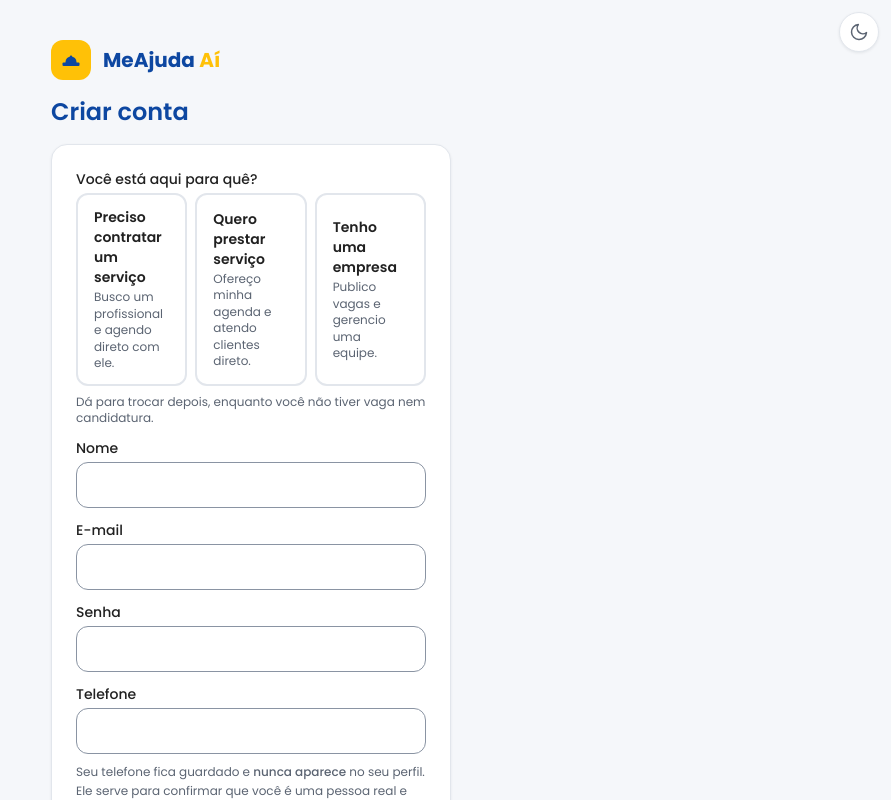
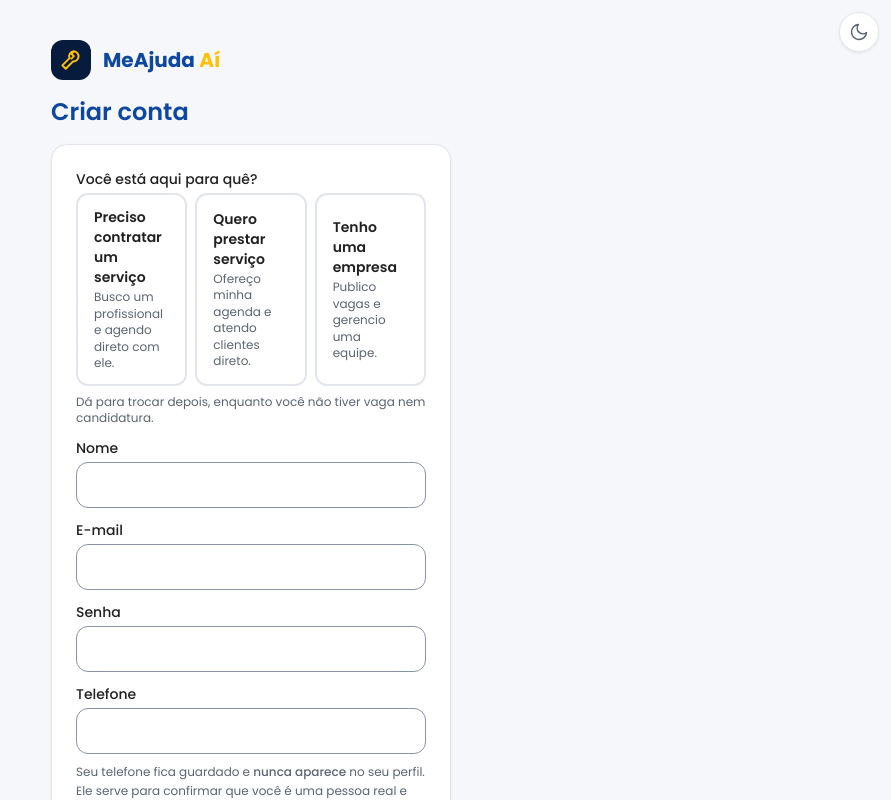
Before and after one commit to DRoqueProgrammer/meajudaai, a Next.js app: page /cadastro in a window 1280 px wide. Shown: the top 800 px of the page, without its empty margins (389-1280 px from the left). Built offline with nearby package versions, Linux system fonts and the light colour scheme.

Commit message:
feat(branding): troca o icone do capacete pela chave inglesa (navy+amarelo) no logo e no favicon
Co-Authored-By: Claude Sonnet 5 <noreply@anthropic.com>

```diff
--- a/components/logo.tsx
+++ b/components/logo.tsx
@@ -1,15 +1,33 @@
-import { HardHat } from "./icons";
+/**
+ * Ícone escolhido (chave inglesa, navy + amarelo — ver ROADMAP.md §15): cores
+ * fixas de propósito, não recolorável por tema — é o mesmo contraste alto
+ * pensado para o favicon numa aba escura do navegador.
+ */
+function IconeChaveInglesa({ className }: { className?: string }) {
+  return (
+    <svg viewBox="0 0 64 64" className={className} aria-hidden="true">
+      <rect width="64" height="64" rx="14" fill="#071B3D" />
+      <g
+        transform="translate(13.5,13.5) scale(1.546)"
+        fill="none"
+        stroke="#FFC107"
+        strokeWidth={2}
+        strokeLinecap="round"
+        strokeLinejoin="round"
+      >
+        <path d="M15 3a5 5 0 0 0-4.5 7L3 17.5 6.5 21l7.5-7.5A5 5 0 1 0 15 3l-2.5 2.5L15 8l-2.5 2.5" />
+      </g>
+    </svg>
+  );
+}
 
-/** Logomarca "MeAjuda Aí" (capacete + wordmark), com variação de tamanho e de fundo escuro. */
+/** Logomarca "MeAjuda Aí" (ícone + wordmark), com variação de tamanho e de fundo escuro. */
 export function Logo({ onDark = false, size = "md" }: { onDark?: boolean; size?: "md" | "lg" }) {
   const badge = size === "lg" ? "h-16 w-16 rounded-2xl" : "h-10 w-10 rounded-xl";
-  const hat = size === "lg" ? "h-10 w-10" : "h-6 w-6";
   const text = size === "lg" ? "text-3xl" : "text-xl";
   return (
     <div className="flex items-center gap-3">
-      <span className={`grid place-items-center bg-accent ${badge}`}>
-        <HardHat className={`text-brand ${hat}`} />
-      </span>
+      <IconeChaveInglesa className={badge} />
       <span className={`font-bold ${text} ${onDark ? "text-white" : "text-brand"}`}>
         MeAjuda <span className="text-accent">Aí</span>
       </span>
```
Also changed, not shown: app/icon.svg.
